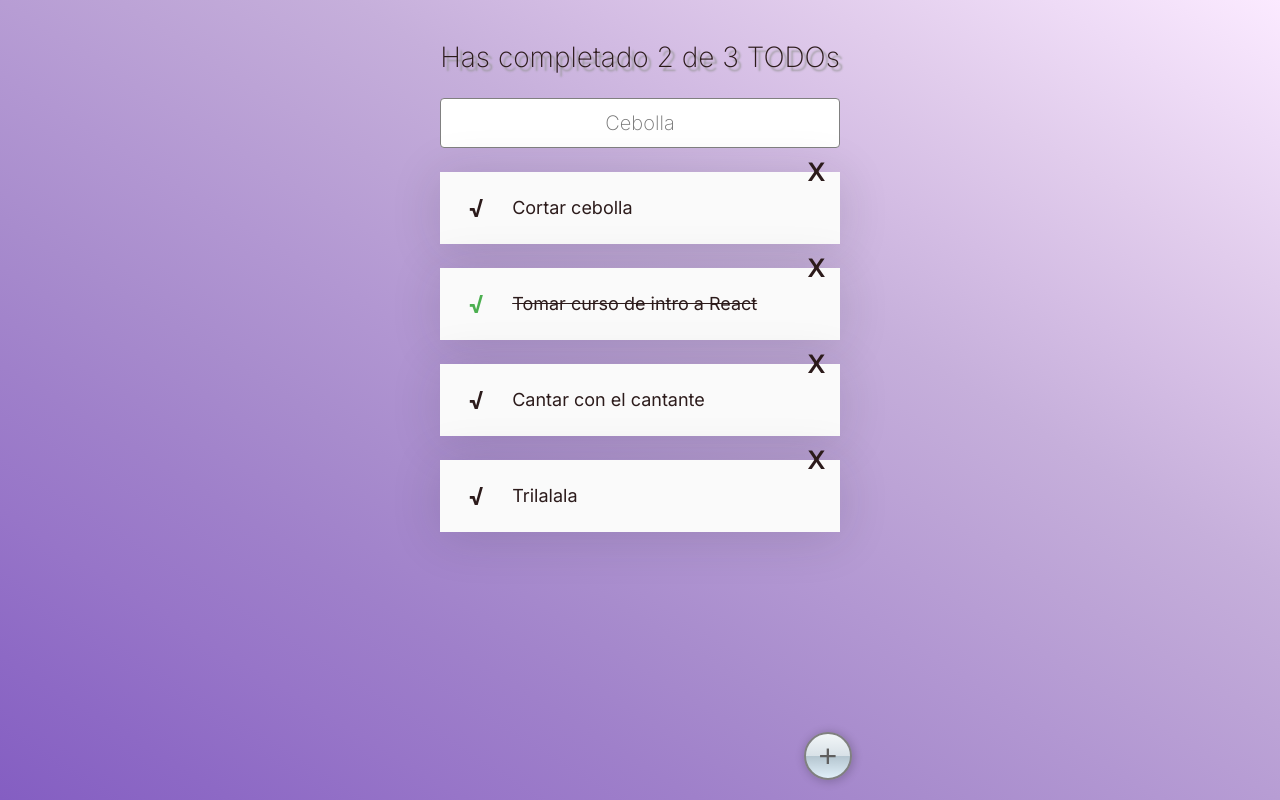
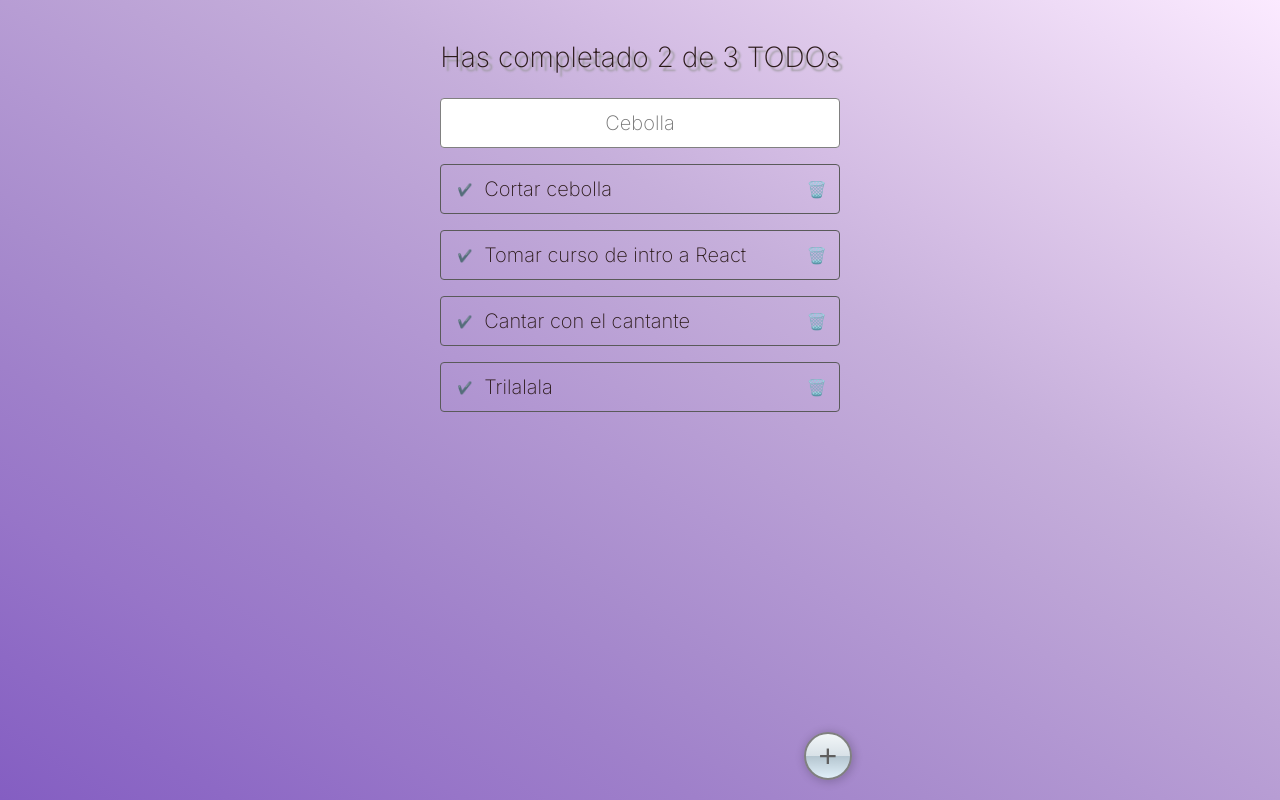
Before and after one commit to jaimeshalom/todo-practice, a React (Create React App) app: page / in a window 1280 px wide. Built offline with nearby package versions, Linux system fonts and the light colour scheme.

Commit message:
Primeros cambios antes de copiar los demas componentes para avanzar mas rapido en la rama principal

```diff
--- a/src/TodoItem.css
+++ b/src/TodoItem.css
@@ -1,49 +1,31 @@
 .TodoItem {
-  background-color: #FAFAFA;
-  position: relative;
-  display: flex;
-  justify-content: center;
-  align-items: center;
-  margin-top: 24px;
-  box-shadow: 0px 5px 50px rgba(32, 35, 41, 0.15);
+    display: flex;
+    font-size: 2rem;
+    width: 100%;
+    padding: 1.2rem;
+    font-size: 2rem;
+    border-radius: 4px;
+    border: 1px solid rgb(90, 90, 90);
+    margin: 1.6rem 0;
+
 }
 
-.TodoItem-p {
-  margin: 24px 0 24px 24px;
-  width: calc(100% - 120px);
-  font-size: 18px;
-  line-height: 24px;
-  font-weight: 400;
-}
-.TodoItem-p--complete {
-  text-decoration: line-through;
+.TodoItem__text {
+    margin-left: 1.2rem;
+    width: 100%;
 }
 
-.Icon {
-  cursor: pointer;
-  display: flex;
-  justify-content: center;
-  align-items: center;
-  height: 48px;
-  width: 48px;
-  font-size: 24px;
-  font-weight: bold;
-  /* background-color: #CCC; */
+.TodoItem__check {
+    font-size: 1.2rem;
+    display: flex;
+    align-items: center;
+    padding-left: 0.4rem;
+    cursor: pointer;
 }
 
-.Icon-check {
-  position: absolute;
-  left: 12px;
+.TodoItem__delete {
+    display: flex;
+    align-items: center;
+    cursor: pointer;
+    font-size: 1.6rem;
 }
-.Icon-check--active {
-  color: #4caf50;
-}
-
-.Icon-delete {
-  position: absolute;
-  top: -24px;
-  right: 0;
-}
-.Icon-delete:hover {
-  color: red;
-}
--- a/src/TodoItem.js
+++ b/src/TodoItem.js
@@ -1,20 +1,14 @@
-import React from 'react';
-import './TodoItem.css';
+import React from "react";
+import './TodoItem.css'
 
 function TodoItem(props) {
-  return (
-    <li className="TodoItem">
-      <span className={`Icon Icon-check ${props.completed && 'Icon-check--active'}`}>
-        √
-      </span>
-      <p className={`TodoItem-p ${props.completed && 'TodoItem-p--complete'}`}>
-        {props.text}
-      </p>
-      <span className="Icon Icon-delete">
-        X
-      </span>
-    </li>
-  );
+    return (
+        <li className="TodoItem">
+            <span className="TodoItem__check">✔️</span>
+            <p className="TodoItem__text">{props.text}</p>
+            <span className="TodoItem__delete">🗑️</span>
+        </li>
+    )
 }
 
 export { TodoItem };
```
